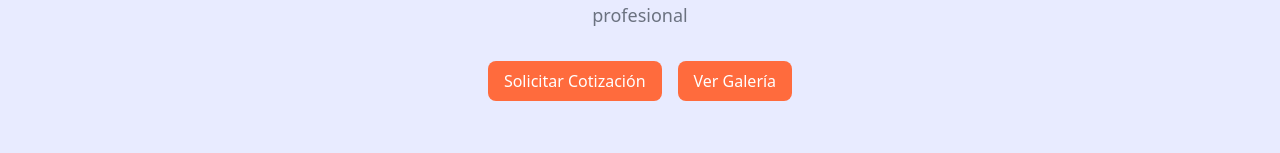
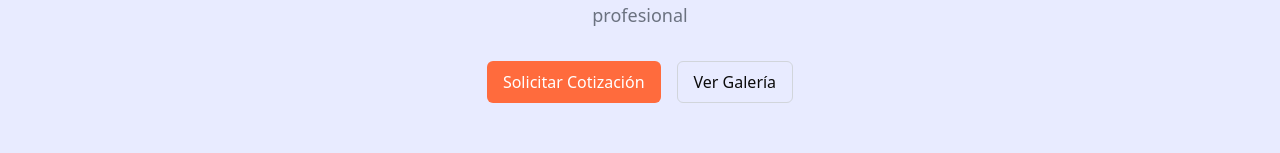
Before and after one commit to lionelc39/print3dn, a React (Vite) app: page / in a window 1280 px wide. Shown: the part 272-425 px from the top of the page. Built offline with nearby package versions, Linux system fonts and the light colour scheme.

Commit message:
Update button.jsx

```diff
--- a/src/components/ui/button.jsx
+++ b/src/components/ui/button.jsx
@@ -1,8 +1,10 @@
-export const Button = ({ children, ...props }) => (
-  <button
-    className="px-4 py-2 rounded-lg bg-primary text-white hover:bg-primary/90 transition"
-    {...props}
-  >
-    {children}
-  </button>
-);
+import React from 'react';
+export const Button = ({ children, className='', variant, ...props }) => {
+  const base = "inline-flex items-center justify-center rounded-md px-4 py-2 font-medium transition";
+  const variants = {
+    default: "bg-primary text-white hover:opacity-95",
+    outline: "border border-gray-300 bg-transparent"
+  };
+  const cls = `${base} ${variants[variant] ?? variants.default} ${className}`;
+  return <button className={cls} {...props}>{children}</button>
+};
```
